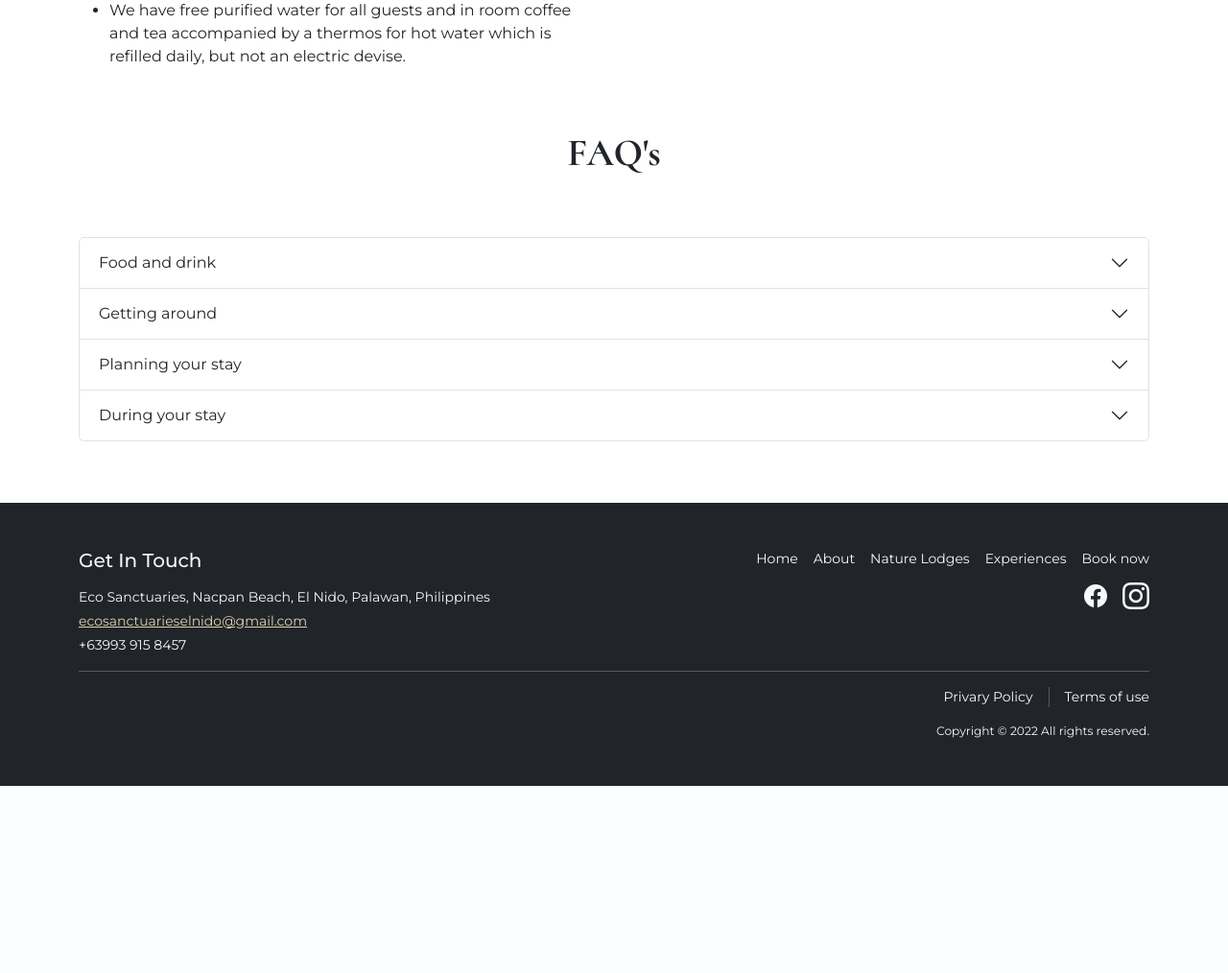
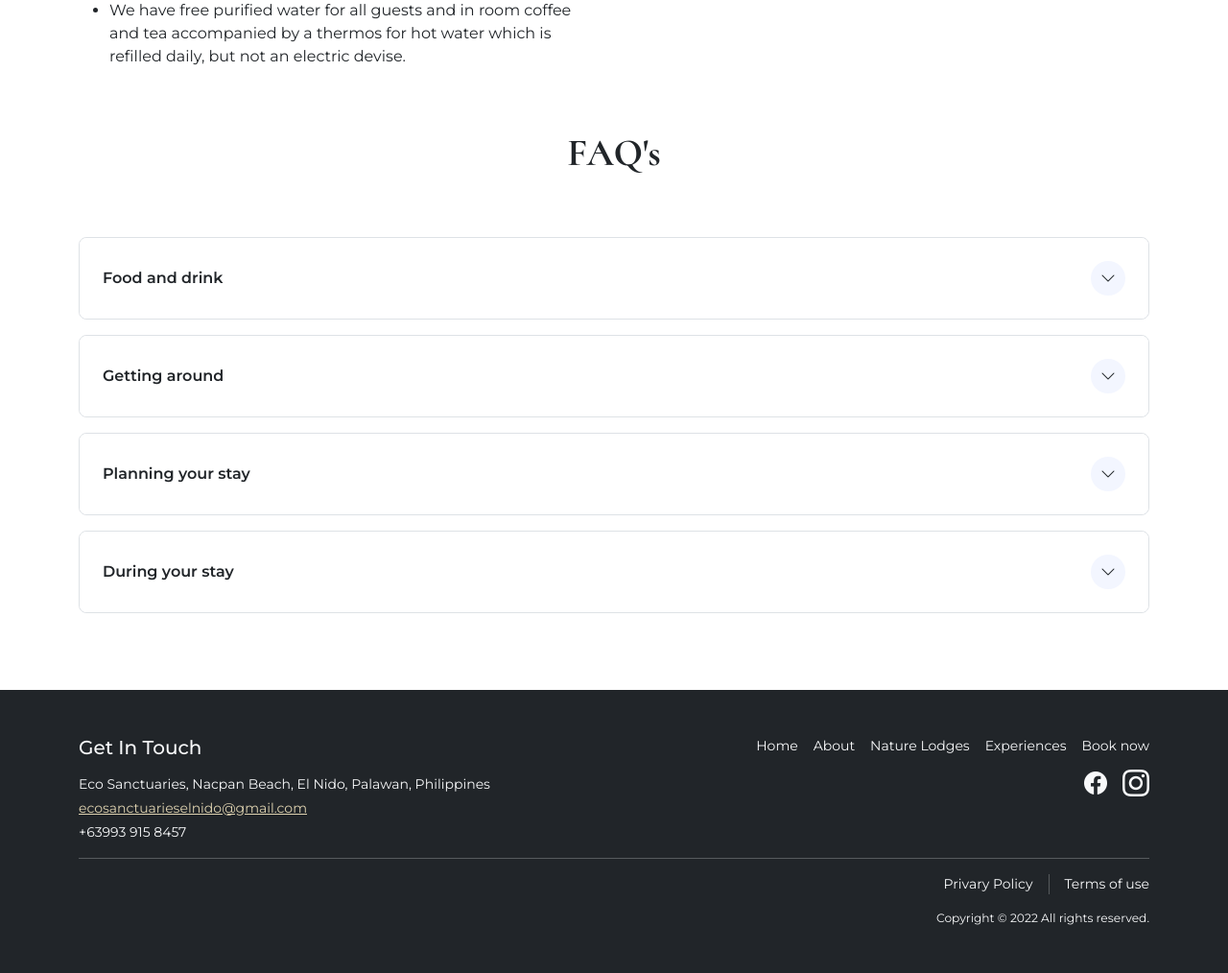
Before and after one commit to jagustin08/eco-sanctuaries-el-nido, a PHP site: page /nature_lodges.php in a window 1280 px wide. Shown: the part 3158-4172 px from the top of the page at 96% size. Before the commit the page ends 3977 px from the top, so only its background shows below. Run offline with PHP 8.4, Linux system fonts and the light colour scheme; some libraries are stand-ins or nearby versions.

Commit message:
accordion style

```diff
--- a/nature_lodges.php
+++ b/nature_lodges.php
@@ -253,113 +253,113 @@
       <div class="container py-7">
         <h2 class="text-center display-6 font-cormorant fw-bold mb-7">FAQ's</h2>
         <div class="accordion" id="accordionExample" style="--bs-accordion-active-bg: transparent; --bs-accordion-btn-focus-box-shadow: none">
-          <div class="accordion-item">
+          <div class="mb-3 border accordion-item rounded-3">
             <h2 class="accordion-header" id="headingOne">
-              <button class="accordion-button collapsed" type="button" data-bs-toggle="collapse" data-bs-target="#collapseOne" aria-expanded="false" aria-controls="collapseOne">
+              <button class="p-4 shadow-none accordion-button collapsed rounded-3 fw-semibold text-dark" type="button" data-bs-toggle="collapse" data-bs-target="#collapseOne" aria-expanded="false" aria-controls="collapseOne">
                 Food and drink
               </button>
             </h2>
             <div id="collapseOne" class="accordion-collapse collapse" aria-labelledby="headingOne" data-bs-parent="#accordionExample">
               <div class="accordion-body">
                 <ul>
-                  <li>What time is breakfast served?</li>
-                  <p>A la carte breakfast is served daily from 8:00-10:00AM. If leaving early for a tour the next day, we can do 7:30AM and leave your advanced orders with the waiter the previous day to inform the kitchen.</p>
-                  <li>Can you cater to special dietary needs?</li>
-                  <p>Our restaurant offers a variety of dishes suitable for veg/non vegetarian preferences, and also kid-friendly meals. Our kitchen can customize meals however it is preferred that if you have strict special dietary needs you inform us ahead. Do note that we are in a remote location and we would need advanced notice if there are specialized equests.</p>
-                  <li>Can we bring food and cook/have your chef cook?</li>
-                  <p>We do not have cooking services or a kitchen that guests can use as indicated in our amenities. Only food ordered from the restaurant is allowed.</p>
-                  <li>Are we allowed to bring our own alcoholic beverages?</li>
-                  <p>In house guests may bring your own bottles at no corkage. However, please understand that we strive for a peaceful stay for our guests and excessive drinking and noise is not allowed.
+                  <li class="fw-semibold">What time is breakfast served?</li>
+                  <p class="text-secondary fs-7">A la carte breakfast is served daily from 8:00-10:00AM. If leaving early for a tour the next day, we can do 7:30AM and leave your advanced orders with the waiter the previous day to inform the kitchen.</p>
+                  <li class="fw-semibold">Can you cater to special dietary needs?</li>
+                  <p class="text-secondary fs-7">Our restaurant offers a variety of dishes suitable for veg/non vegetarian preferences, and also kid-friendly meals. Our kitchen can customize meals however it is preferred that if you have strict special dietary needs you inform us ahead. Do note that we are in a remote location and we would need advanced notice if there are specialized equests.</p>
+                  <li class="fw-semibold">Can we bring food and cook/have your chef cook?</li>
+                  <p class="text-secondary fs-7">We do not have cooking services or a kitchen that guests can use as indicated in our amenities. Only food ordered from the restaurant is allowed.</p>
+                  <li class="fw-semibold">Are we allowed to bring our own alcoholic beverages?</li>
+                  <p class="text-secondary fs-7">In house guests may bring your own bottles at no corkage. However, please understand that we strive for a peaceful stay for our guests and excessive drinking and noise is not allowed.
                   </p>
-                  <li>Do you serve sodas?</li>
-                  <p>Given that we encourage healthier options in our restaurant, we do not serve sodas but freshly prepared juices and shakes as non-alcoholic beverages.</p>
+                  <li class="fw-semibold">Do you serve sodas?</li>
+                  <p class="text-secondary fs-7">Given that we encourage healthier options in our restaurant, we do not serve sodas but freshly prepared juices and shakes as non-alcoholic beverages.</p>
                 </ul>
               </div>
             </div>
           </div>
 
-          <div class="accordion-item">
+          <div class="mb-3 border accordion-item rounded-3">
             <h2 class="accordion-header" id="headingTwo">
-              <button class="accordion-button collapsed" type="button" data-bs-toggle="collapse" data-bs-target="#collapseTwo" aria-expanded="false" aria-controls="collapseTwo">
+              <button class="p-4 shadow-none accordion-button collapsed rounded-3 fw-semibold text-dark" type="button" data-bs-toggle="collapse" data-bs-target="#collapseTwo" aria-expanded="false" aria-controls="collapseTwo">
                 Getting around
               </button>
             </h2>
             <div id="collapseTwo" class="accordion-collapse collapse" aria-labelledby="headingTwo" data-bs-parent="#accordionExample">
               <div class="accordion-body">
                 <ul>
-                  <li>Where can we rent a scooter/hire a tricycle?</li>
-                  <p>You can rent a scooter from the public beach entrance past the I Love Nacpan sign, about a 15 minute walk from us by the beach. Just ask where scooters can be rented/where you can book tricycles. Scooter is Php600/day.</p>
-                  <li>What are the tours/experiences we can offer?</li>
-                  <p>Please check our Experiences tab.</p>
-                  <li>What are the places we can visit nearby with a scooter?</li>
-                  <ul class="mb-3">
+                  <li class="fw-semibold">Where can we rent a scooter/hire a tricycle?</li>
+                  <p class="text-secondary fs-7">You can rent a scooter from the public beach entrance past the I Love Nacpan sign, about a 15 minute walk from us by the beach. Just ask where scooters can be rented/where you can book tricycles. Scooter is Php600/day.</p>
+                  <li class="fw-semibold">What are the tours/experiences we can offer?</li>
+                  <p class=" text-secondary fs-7">Please check our <a href="experiences.php" class="text-beige">Experiences</a> tab.</p>
+                  <li class="fw-semibold">What are the places we can visit nearby with a scooter?</li>
+                  <ul class="mb-3 text-secondary fs-7">
                     <li>We recommend for you to go to Bulalacao Falls, which is just about 30 minutes from here. It is an easy walk crossing rivers in a forested area. The total walk is 45 minutes one way.</li>
-                    <li>f you like hiking, you can hike Mt. Mansilawit which is around 30 minutes from here. It is a 2.5-3 hour hike roundtrip. </li>
+                    <li>If you like hiking, you can hike Mt. Mansilawit which is around 30 minutes from here. It is a 2.5-3 hour hike roundtrip. </li>
                     <li>Further north, you can visit Ille Cave and the Dewil Mangrove River.</li>
                     <li>We can arrange private transport as well to take you to these places.</li>
                   </ul>
-                  <li>What are the options for transportation?</li>
-                  <ul class="mb-3">
-                    <li>Private 4x4 pickup transfer direct to our place which drives through the beach php2300/one way </li>
+                  <li class="fw-semibold">What are the options for transportation?</li>
+                  <ul class="mb-3 text-secondary fs-7">
+                    <li>Private 4x4 pickup transfer direct to our place which drives through the beach Php2300/one way </li>
                     <li>Public shuttle van that drops you off in Sunmai parking lot, from there you walk 15 minutes by the beach to our place. Php500/person. They have regular departures from town but not hourly.</li>
                     <li>Private van Php1500/way, drops you off in our private parking and you walk to us &lt; 10 mins by the beach.</li>
                     <li>Bring your own scooter/rent from town or hire a tricycle</li>
                   </ul>
-                  <li>How do we go to Puerto Princesa?</li>
-                  <ul class="mb-3">
+                  <li class="fw-semibold">How do we go to Puerto Princesa?</li>
+                  <ul class="mb-3 text-secondary fs-7">
                     <li>There are 2 ways: Private van which costs Php8000, or join the public shuttle vans that depart hourly from El Nido town van terminal the cost is around Php700-Php800/person. You will just need to go to the terminal and book your spot there, we cannot arrange the public van departures. </li>
                     <li>Puerto Princesa is about a 5.5 hour land travel from Nacpan.</li>
                   </ul>
-                  <li>How do we go to Coron?</li>
-                  <p>You can book a ticket online through Montenegro Shipping lines and look at their schedules of departures. You will go to El Nido port in town and from there take the ferry about 5 hours to Coron.</p>
-                  <li>Can you book our flights?</li>
-                  <p>As of now we do not arrange flights. You can book online direct flight from El Nido to Manila through Airswift Airlines.</p>
+                  <li class="fw-semibold">How do we go to Coron?</li>
+                  <p class="text-secondary fs-7">You can book a ticket online through Montenegro Shipping lines and look at their schedules of departures. You will go to El Nido port in town and from there take the ferry about 5 hours to Coron.</p>
+                  <li class="fw-semibold">Can you book our flights?</li>
+                  <p class="text-secondary fs-7">As of now we do not arrange flights. You can book online direct flight from El Nido to Manila through Airswift Airlines.</p>
                 </ul>
               </div>
             </div>
           </div>
 
-          <div class="accordion-item">
+          <div class="mb-3 border accordion-item rounded-3">
             <h2 class="accordion-header" id="headingThree">
-              <button class="accordion-button collapsed" type="button" data-bs-toggle="collapse" data-bs-target="#collapseThree" aria-expanded="false" aria-controls="collapseThree">
+              <button class="p-4 shadow-none accordion-button collapsed rounded-3 fw-semibold text-dark" type="button" data-bs-toggle="collapse" data-bs-target="#collapseThree" aria-expanded="false" aria-controls="collapseThree">
                 Planning your stay
               </button>
             </h2>
             <div id="collapseThree" class="accordion-collapse collapse" aria-labelledby="headingThree" data-bs-parent="#accordionExample">
               <div class="accordion-body">
                 <ul>
-                  <li>Are there ATMs nearby?</li>
-                  <p>There are no ATMs nearby and best to bring cash already prior to your arrival. Credit card payments are accepted through PayPal but with a 5% charge for PayPal and interbank fees.</p>
-                  <li>Can we do long term stays?</li>
-                  <p>Long term stays are allowed. Email <a href="mailto:ecosanctuarieselnido@gmail.com" class="text-beige">ecosanctuarieselnido@gmail.com</a> for discounted rates and to coordinate.</p>
-                  <li>What are your refund and cancellation policies?</li>
-                  <p>The booking is non-refundable if cancelled within 30 days prior to arrival, and may only be rescheduled or refunded due to force majeure and natural calamities.</p>
-                  <li>Are we allowed to bring pets? </li>
-                  <p>Pets are allowed, however not on any of the beds and must be leashed on all times within the vicinity. There is a pet charge of Php1,000/night. An additional P2,000 cash security deposit will be required upon check-in for damages or stains incurred by pets, if any and will be returned if not used. Any damages to furniture assessed by team from bites of pets or scratches will have to be charged the full amount for brand new replacement.</p>
+                  <li class="fw-semibold">Are there ATMs nearby?</li>
+                  <p class="text-secondary fs-7">There are no ATMs nearby and best to bring cash already prior to your arrival. Credit card payments are accepted through PayPal but with a 5% charge for PayPal and interbank fees.</p>
+                  <li class="fw-semibold">Can we do long term stays?</li>
+                  <p class="text-secondary fs-7">Long term stays are allowed. Email <a href="mailto:ecosanctuarieselnido@gmail.com" class="text-beige">ecosanctuarieselnido@gmail.com</a> for discounted rates and to coordinate.</p>
+                  <li class="fw-semibold">What are your refund and cancellation policies?</li>
+                  <p class="text-secondary fs-7">The booking is non-refundable if cancelled within 30 days prior to arrival, and may only be rescheduled or refunded due to force majeure and natural calamities.</p>
+                  <li class="fw-semibold">Are we allowed to bring pets? </li>
+                  <p class="text-secondary fs-7">Pets are allowed, however not on any of the beds and must be leashed on all times within the vicinity. There is a pet charge of Php1000/night. An additional Php2000 cash security deposit will be required upon check-in for damages or stains incurred by pets, if any and will be returned if not used. Any damages to furniture assessed by team from bites of pets or scratches will have to be charged the full amount for brand new replacement.</p>
                 </ul>
               </div>
             </div>
           </div>
 
-          <div class="accordion-item">
+          <div class="mb-3 border accordion-item rounded-3">
             <h2 class="accordion-header" id="headingFour">
-              <button class="accordion-button collapsed" type="button" data-bs-toggle="collapse" data-bs-target="#collapseFour" aria-expanded="false" aria-controls="collapseFour">
+              <button class="p-4 shadow-none accordion-button collapsed rounded-3 fw-semibold text-dark" type="button" data-bs-toggle="collapse" data-bs-target="#collapseFour" aria-expanded="false" aria-controls="collapseFour">
                 During your stay
               </button>
             </h2>
             <div id="collapseFour" class="accordion-collapse collapse" aria-labelledby="headingFour" data-bs-parent="#accordionExample">
               <div class="accordion-body">
                 <ul>
-                  <li>Is smoking allowed?</li>
-                  <p>Smoking is prohibited within the property and only allowed outside of the property, but cigarette butts must be disposed of properly. Only vape is allowed within the restaurant/property but must not be blown directly to guests.</p>
-                  <li>Can we do bonfire?</li>
-                  <p>Bonfires are not allowed as most of our infrastructure makes use of native materials and we are near a forest.</p>
-                  <li>Do you do laundry service?</li>
-                  <p>We can do your laundry for Php100/kilo. We will wash and dry them here. </p>
-                  <li>Until what time is housekeeping?</li>
-                  <p>Housekeeping is available until 6:00PM.</p>
-                  <li>Do you have yoga sessions?</li>
-                  <p>As of now the yoga is by request for private session and we will check with teacher on availability. It is Php3500 for up to 5 people. But we are working to have daily yoga here in the sanctuary soon.</p>
+                  <li class="fw-semibold">Is smoking allowed?</li>
+                  <p class="text-secondary fs-7">Smoking is prohibited within the property and only allowed outside of the property, but cigarette butts must be disposed of properly. Only vape is allowed within the restaurant/property but must not be blown directly to guests.</p>
+                  <li class="fw-semibold">Can we do bonfire?</li>
+                  <p class="text-secondary fs-7">Bonfires are not allowed as most of our infrastructure makes use of native materials and we are near a forest.</p>
+                  <li class="fw-semibold">Do you do laundry service?</li>
+                  <p class="text-secondary fs-7">We can do your laundry for Php100/kilo. We will wash and dry them here. </p>
+                  <li class="fw-semibold">Until what time is housekeeping?</li>
+                  <p class="text-secondary fs-7">Housekeeping is available until 6:00PM.</p>
+                  <li class="fw-semibold">Do you have yoga sessions?</li>
+                  <p class="text-secondary fs-7">As of now the yoga is by request for private session and we will check with teacher on availability. It is Php3500 for up to 5 people. But we are working to have daily yoga here in the sanctuary soon.</p>
                 </ul>
               </div>
             </div>
--- a/src/sass/pages/_nature_lodges.scss
+++ b/src/sass/pages/_nature_lodges.scss
@@ -1,3 +1,5 @@
+@import "../../../node_modules/bootstrap/scss/variables";
+
 #nature-lodges {
   .swiper {
     &:hover {
@@ -20,4 +22,33 @@
     transition: all 0.3s;
     width: 44px;
   }
+
+  .accordion-button::after {
+    width: 36px;
+    height: 36px;
+    background-color: #f3f6ff;
+    border-radius: 50%;
+    content: "\f282";
+    background-image: none;
+    display: grid;
+    font-family: "bootstrap-icons" !important;
+    font-style: normal;
+    font-weight: normal !important;
+    font-variant: normal;
+    text-transform: none;
+    line-height: 1;
+    vertical-align: -0.125em;
+    -webkit-font-smoothing: antialiased;
+    -moz-osx-font-smoothing: grayscale;
+    justify-content: center;
+    align-content: center;
+    transition: all 0.35s;
+    box-shadow: none;
+  }
+
+  .accordion-button:not(.collapsed)::after {
+    background-color: var(--bs-dark);
+    color: var(--bs-light);
+    box-shadow: 0 -0.5rem 1.125rem -0.5rem var(--bs-dark-bg-subtle);
+  }
 }
```
Also changed, not shown: src/css/main.css, src/css/main.min.css, 2 other files.
